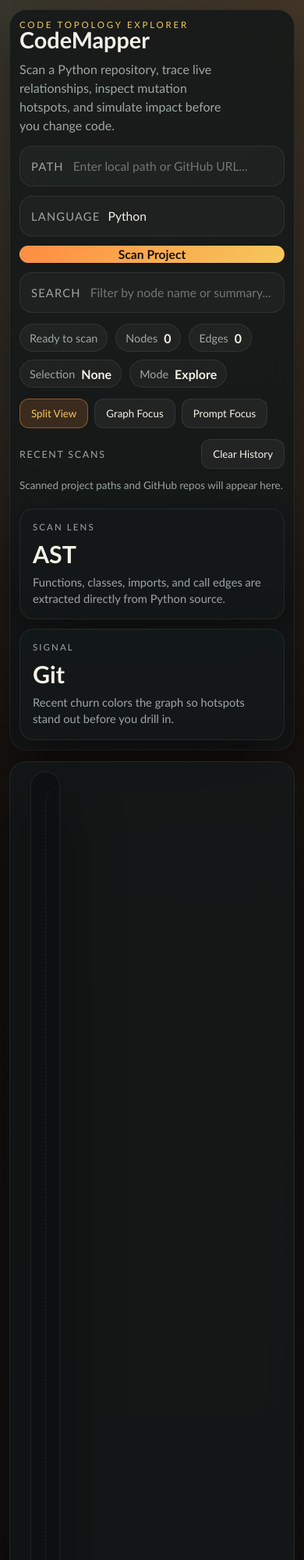
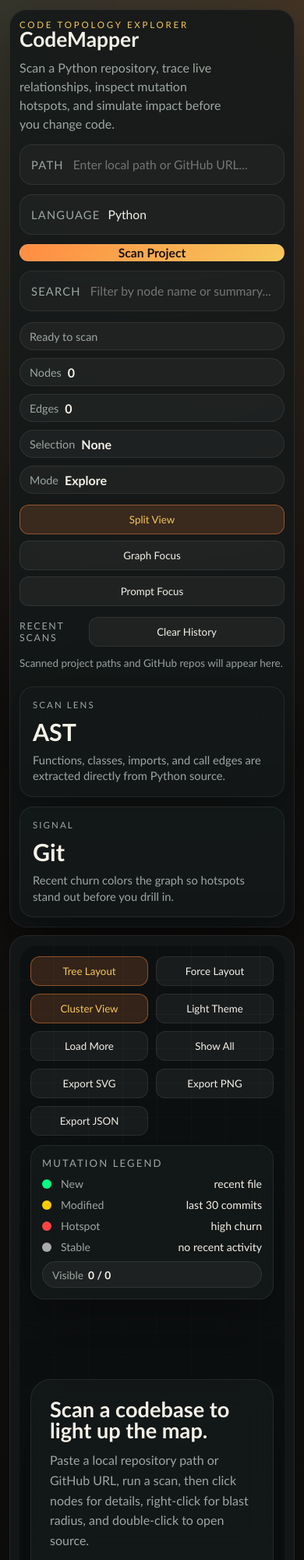
Before and after one commit to Whauv/CodeWeave, a plain HTML site: page frontend/index.html in a window 390 px wide. Shown: the top 2000 px of the page at 78% size. Drawn offline with nearby package versions, Linux system fonts and the light colour scheme; no server answers.

Commit message:
Improve responsive layout across screen sizes

```diff
--- a/frontend/index.html
+++ b/frontend/index.html
@@ -70,6 +70,7 @@
 
     body {
       overflow: hidden;
+      overflow-x: hidden;
     }
 
     body[data-theme="light"] {
@@ -83,8 +84,8 @@
       display: flex;
       flex-direction: column;
       height: 100vh;
-      padding: 18px;
-      gap: 14px;
+      padding: clamp(12px, 1.5vw, 18px);
+      gap: clamp(10px, 1.2vw, 14px);
     }
 
     .top-frame,
@@ -204,11 +205,12 @@
 
     .top-frame {
       display: grid;
-      grid-template-columns: 280px minmax(0, 1fr) 360px;
+      grid-template-columns: minmax(220px, 260px) minmax(0, 1.2fr) minmax(260px, 320px);
       gap: 14px;
       padding: 18px;
       border-radius: 26px;
       min-height: 132px;
+      align-items: start;
     }
 
     .brand-block {
@@ -236,6 +238,7 @@
       max-width: 30ch;
       color: var(--muted);
       line-height: 1.5;
+      word-break: break-word;
     }
 
     .controls-block {
@@ -243,11 +246,12 @@
       grid-template-rows: auto auto;
       gap: 14px;
       min-width: 0;
+      align-content: start;
     }
 
     .control-row {
       display: grid;
-      grid-template-columns: minmax(0, 1.1fr) 170px 140px minmax(220px, 0.8fr);
+      grid-template-columns: minmax(0, 1.2fr) minmax(150px, 170px) minmax(140px, 150px) minmax(220px, 0.8fr);
       gap: 12px;
     }
 
@@ -329,6 +333,7 @@
       gap: 10px;
       flex-wrap: wrap;
       align-items: center;
+      min-width: 0;
     }
 
     .view-toggle-row {
@@ -336,6 +341,7 @@
       gap: 8px;
       flex-wrap: wrap;
       align-items: center;
+      min-width: 0;
     }
 
     .scan-history-shell {
@@ -468,6 +474,7 @@
       display: grid;
       grid-template-columns: 1fr 1fr;
       gap: 12px;
+      align-content: start;
     }
 
     .metric-card {
@@ -594,6 +601,7 @@
       justify-content: space-between;
       align-items: flex-start;
       gap: 12px;
+      flex-wrap: wrap;
       pointer-events: none;
     }
 
@@ -616,6 +624,7 @@
       gap: 10px;
       flex-wrap: wrap;
       pointer-events: auto;
+      max-width: min(100%, calc(100% - 236px));
     }
 
     .breadcrumb-bar,
@@ -679,6 +688,7 @@
       border-radius: 18px;
       padding: 14px;
       min-width: 214px;
+      max-width: 100%;
     }
 
     .legend-title {
@@ -928,6 +938,10 @@
       margin-top: 14px;
     }
 
+    .panel-actions .panel-action {
+      flex: 1 1 180px;
+    }
+
     .panel-action {
       min-height: 38px;
       padding: 0 14px;
@@ -1186,6 +1200,7 @@
       padding: 10px;
       border-top: 1px solid var(--border);
       background: rgba(255, 255, 255, 0.02);
+      align-items: end;
     }
 
     #chat-input {
@@ -1269,13 +1284,31 @@
       inset: 58px 0 0;
     }
 
+    @media (max-width: 1440px) {
+      .top-frame {
+        grid-template-columns: 240px minmax(0, 1fr);
+      }
+
+      .summary-block {
+        grid-column: 1 / -1;
+      }
+    }
+
     @media (max-width: 1220px) {
       .top-frame {
         grid-template-columns: 1fr;
       }
 
+      .control-row {
+        grid-template-columns: repeat(2, minmax(0, 1fr));
+      }
+
       .summary-block {
-        grid-template-columns: repeat(4, minmax(0, 1fr));
+        grid-template-columns: repeat(2, minmax(0, 1fr));
+      }
+
+      .toolbar-group {
+        max-width: 100%;
       }
     }
 
@@ -1293,24 +1326,73 @@
         grid-template-columns: 1fr;
       }
 
+      .status-row {
+        display: grid;
+        grid-template-columns: repeat(2, minmax(0, 1fr));
+      }
+
+      .status-pill,
+      .mini-pill {
+        width: 100%;
+      }
+
+      .view-toggle-row {
+        display: grid;
+        grid-template-columns: repeat(3, minmax(0, 1fr));
+      }
+
       .summary-block {
         grid-template-columns: repeat(2, minmax(0, 1fr));
       }
 
-      .main-frame {
-        grid-template-columns: 1fr;
+      .main-frame,
+      .main-frame[data-view="graph"],
+      .main-frame[data-view="panel"] {
+        grid-template-columns: 1fr !important;
       }
 
       .pane-divider {
         display: none;
       }
 
+      .main-frame[data-view="graph"] .detail-shell,
+      .main-frame[data-view="panel"] .graph-shell {
+        opacity: 1;
+        pointer-events: auto;
+        border-width: 1px;
+      }
+
       .graph-shell {
         min-height: 58vh;
       }
 
       .detail-shell {
-        min-height: 40vh;
+        min-height: 36vh;
+      }
+
+      .graph-toolbar,
+      .graph-subbar {
+        left: 12px;
+        right: 12px;
+      }
+
+      .toolbar-group,
+      .legend {
+        width: 100%;
+      }
+
+      .chat-composer {
+        grid-template-columns: 1fr;
+      }
+
+      #chat-send-btn {
+        width: 100%;
+        min-width: 0;
+      }
+
+      .panel-actions {
+        display: grid;
+        grid-template-columns: repeat(2, minmax(0, 1fr));
       }
     }
 
@@ -1325,6 +1407,10 @@
         padding: 12px;
       }
 
+      .brand-title {
+        font-size: 1.65rem;
+      }
+
       .summary-block {
         grid-template-columns: 1fr;
       }
@@ -1338,6 +1424,18 @@
         position: static;
         padding: 14px 14px 0;
         flex-direction: column;
+      }
+
+      .toolbar-group {
+        display: grid;
+        grid-template-columns: repeat(2, minmax(0, 1fr));
+        width: 100%;
+      }
+
+      .ghost-btn,
+      .action-btn,
+      .panel-action {
+        width: 100%;
       }
 
       .graph-subbar {
@@ -1346,6 +1444,17 @@
         max-width: none;
         flex-direction: column;
         align-items: flex-start;
+      }
+
+      .status-row,
+      .view-toggle-row,
+      .panel-actions {
+        grid-template-columns: 1fr;
+      }
+
+      .modal-shell {
+        inset: 12px;
+        border-radius: 18px;
       }
 
       .empty-state {
```
Also changed, not shown: frontend/graph.js.
